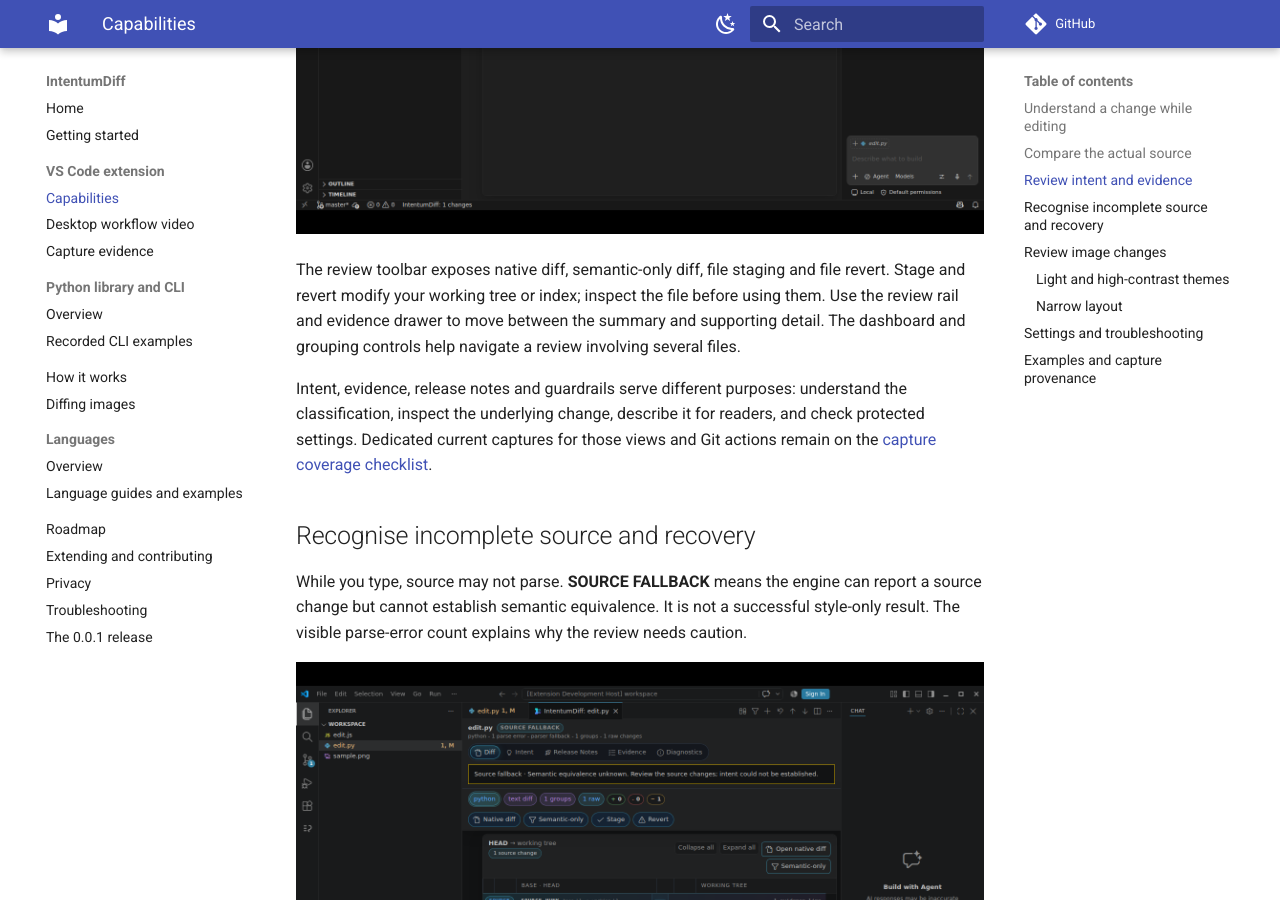
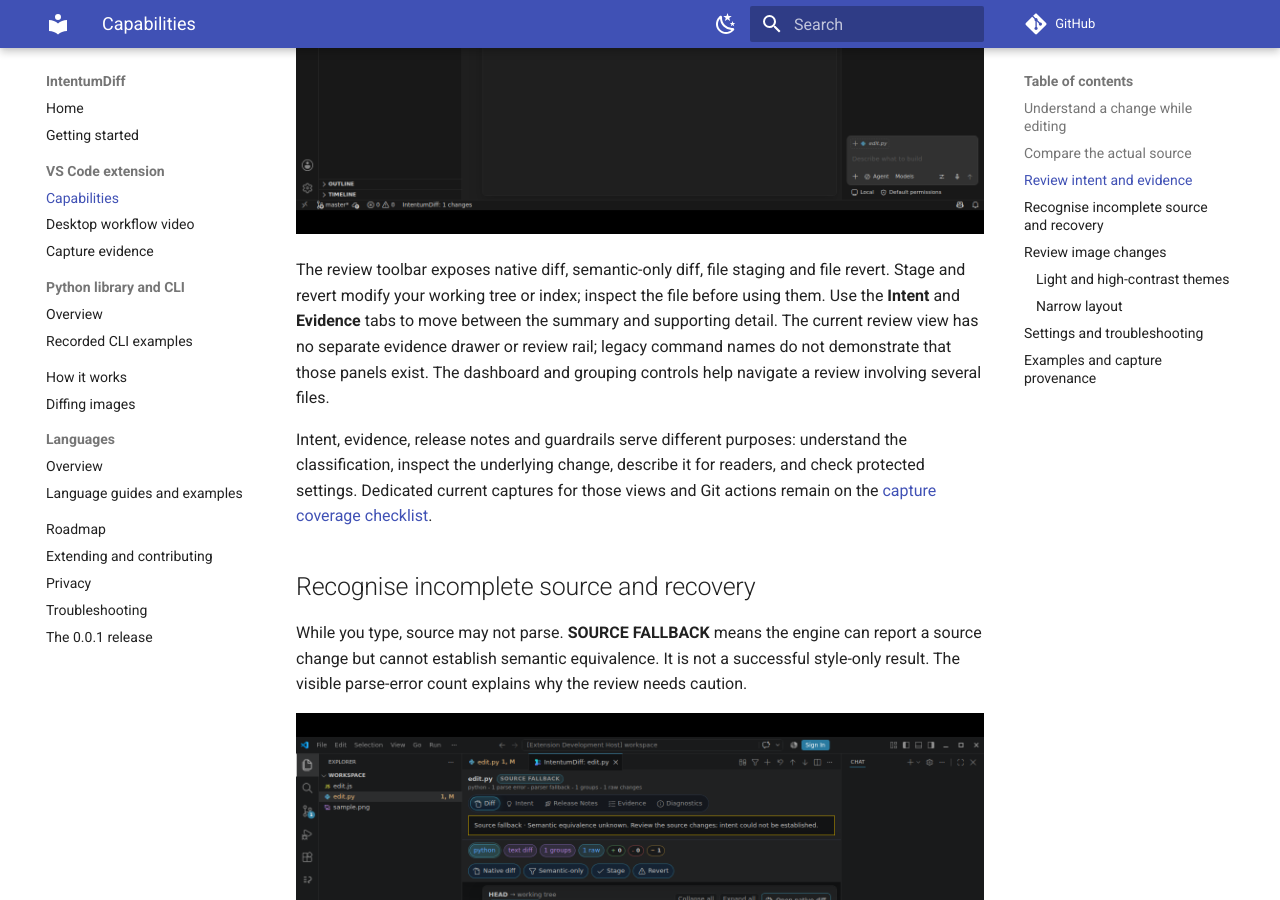
Before and after one commit to buchochelliq-labs/intentumdiff-docs, an MkDocs documentation site: the page built from docs/vscode.md, in a window 1280 px wide and 900 px high, scrolled down 2317 px. Built offline with MkDocs 1.6.1 and Material for MkDocs 9.7.7, drawn with Linux system fonts in a browser that asks for light colours; comment, search, counter and statistics services are not loaded.

Commit message:
docs: describe rendered Intent and Evidence tabs accurately

```diff
--- a/docs/vscode.md
+++ b/docs/vscode.md
@@ -43,7 +43,9 @@
 
 The review toolbar exposes native diff, semantic-only diff, file staging and file revert.
 Stage and revert modify your working tree or index; inspect the file before using them.
-Use the review rail and evidence drawer to move between the summary and supporting detail.
+Use the **Intent** and **Evidence** tabs to move between the summary and supporting detail.
+The current review view has no separate evidence drawer or review rail; legacy command names
+do not demonstrate that those panels exist.
 The dashboard and grouping controls help navigate a review involving several files.
 
 Intent, evidence, release notes and guardrails serve different purposes: understand the
```
Also changed, not shown: docs/vscode-evidence.md (+1 -1 lines).
